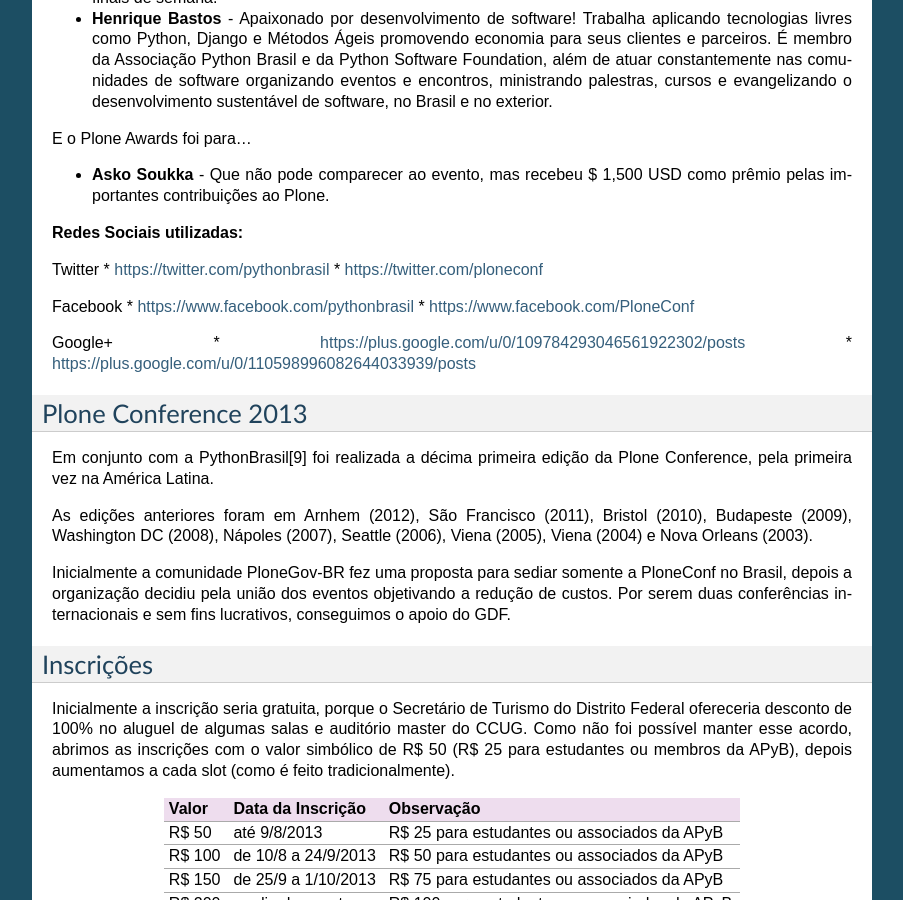
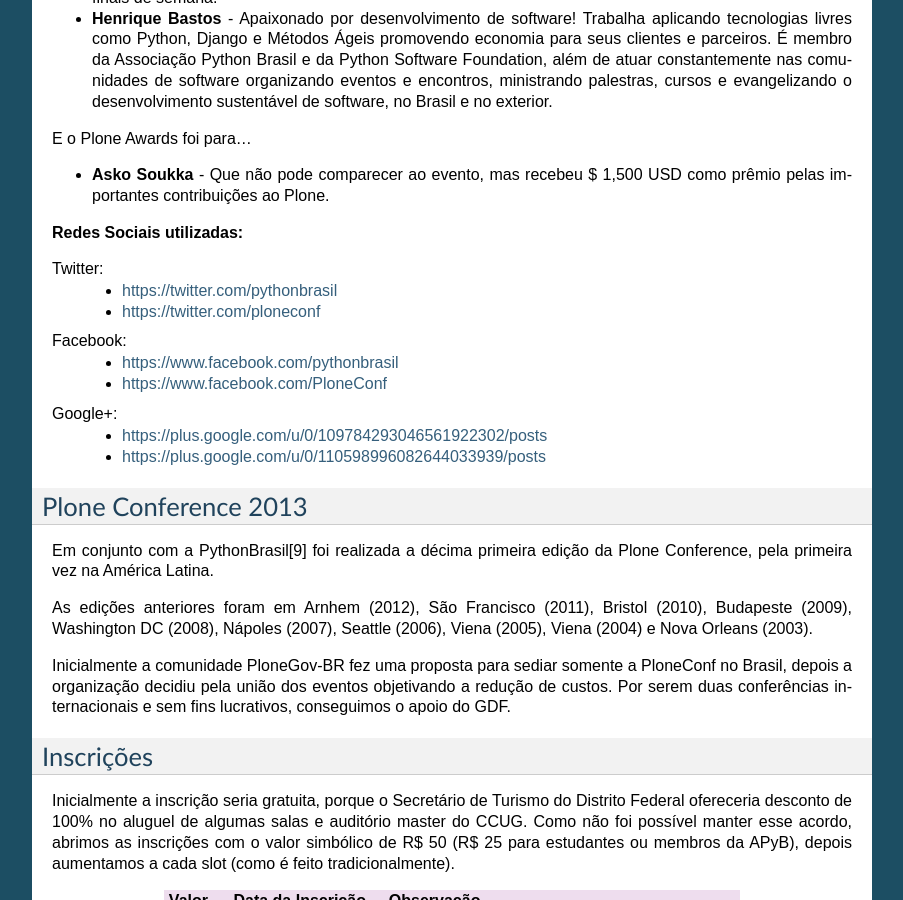
Before and after one commit to pythonbrasil/manual, a Sphinx documentation site: the page built from source/historia/pythonbrasil9.txt, in a window 1280 px wide and 900 px high, scrolled down 2102 px. Shown: the whole window, without its empty margins (198-1101 px from the left). Built offline with Sphinx 7.4.7, drawn with Linux system fonts in a browser that asks for light colours; part of the change alters nothing that is shown.

```diff
--- a/source/historia/pythonbrasil9.txt
+++ b/source/historia/pythonbrasil9.txt
@@ -155,15 +155,15 @@ E o Plone Awards foi para...
 
 **Redes Sociais utilizadas:**
 
-Twitter
+Twitter:
   * https://twitter.com/pythonbrasil
   * https://twitter.com/ploneconf
 
-Facebook
+Facebook:
   * https://www.facebook.com/pythonbrasil
   * https://www.facebook.com/PloneConf
 
-Google+
+Google+:
   * https://plus.google.com/u/0/109784293046561922302/posts
   * https://plus.google.com/u/0/110598996082644033939/posts
 
```
Lines whose indentation alone changed are shown as unchanged.
